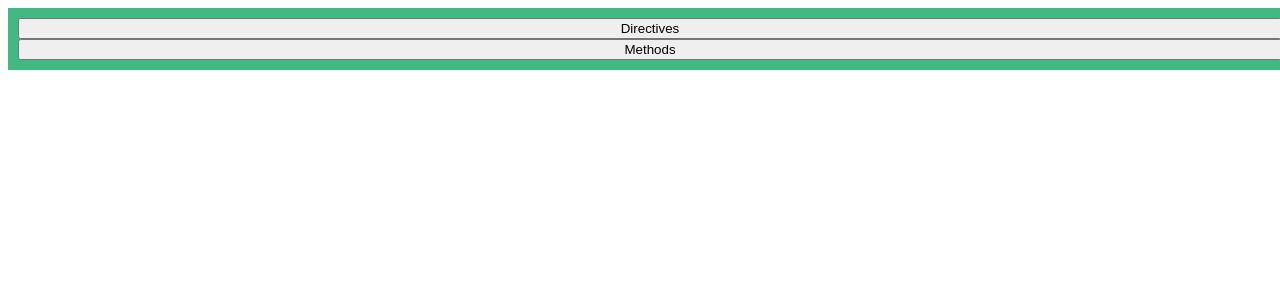
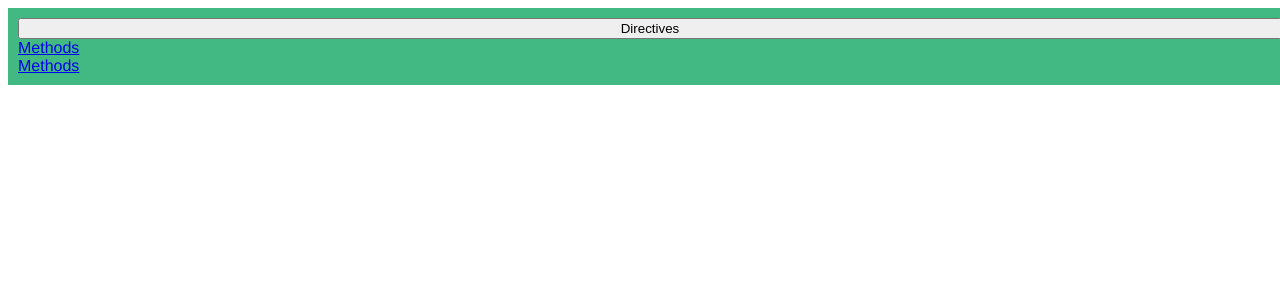
Before and after one commit to iamdcj/vues, a Vue app in the folder sandbox/: page / in a window 1280 px wide. Shown: the top 300 px of the page. Built offline with nearby package versions, Linux system fonts and the light colour scheme.

Commit message:
use router-link with params

```diff
--- a/sandbox/src/App.vue
+++ b/sandbox/src/App.vue
@@ -3,7 +3,8 @@
     <header>
       {{title}}
       <button @click="toRoute('/directives')">Directives</button>
-      <button @click="toRoute('/methods')">Methods</button>
+      <router-link to="/methods">Methods</router-link>
+      <router-link :to="{ name: 'test', params: { name: 'david' }}">Methods</router-link>
       <router-view></router-view>
     </header>
     <main>
--- a/sandbox/src/router/index.js
+++ b/sandbox/src/router/index.js
@@ -12,7 +12,8 @@ const NotFound = () => <div>Not Found</div>
 
 const routes = [
   {
-    path: '/test',
+    path: '/test/:name',
+    name: 'test',
     component: Test,
     props: true,
     children: [{
```
